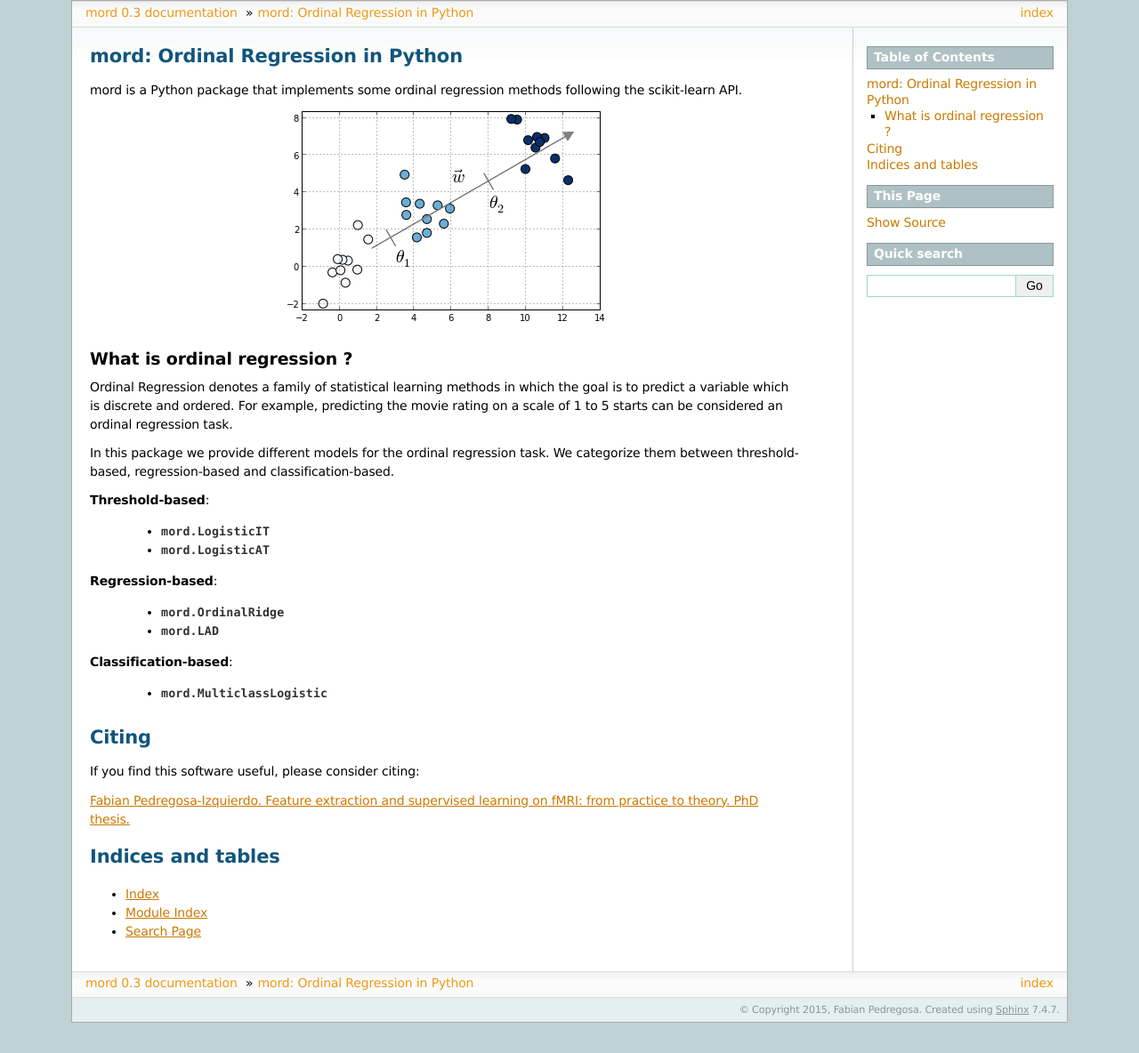
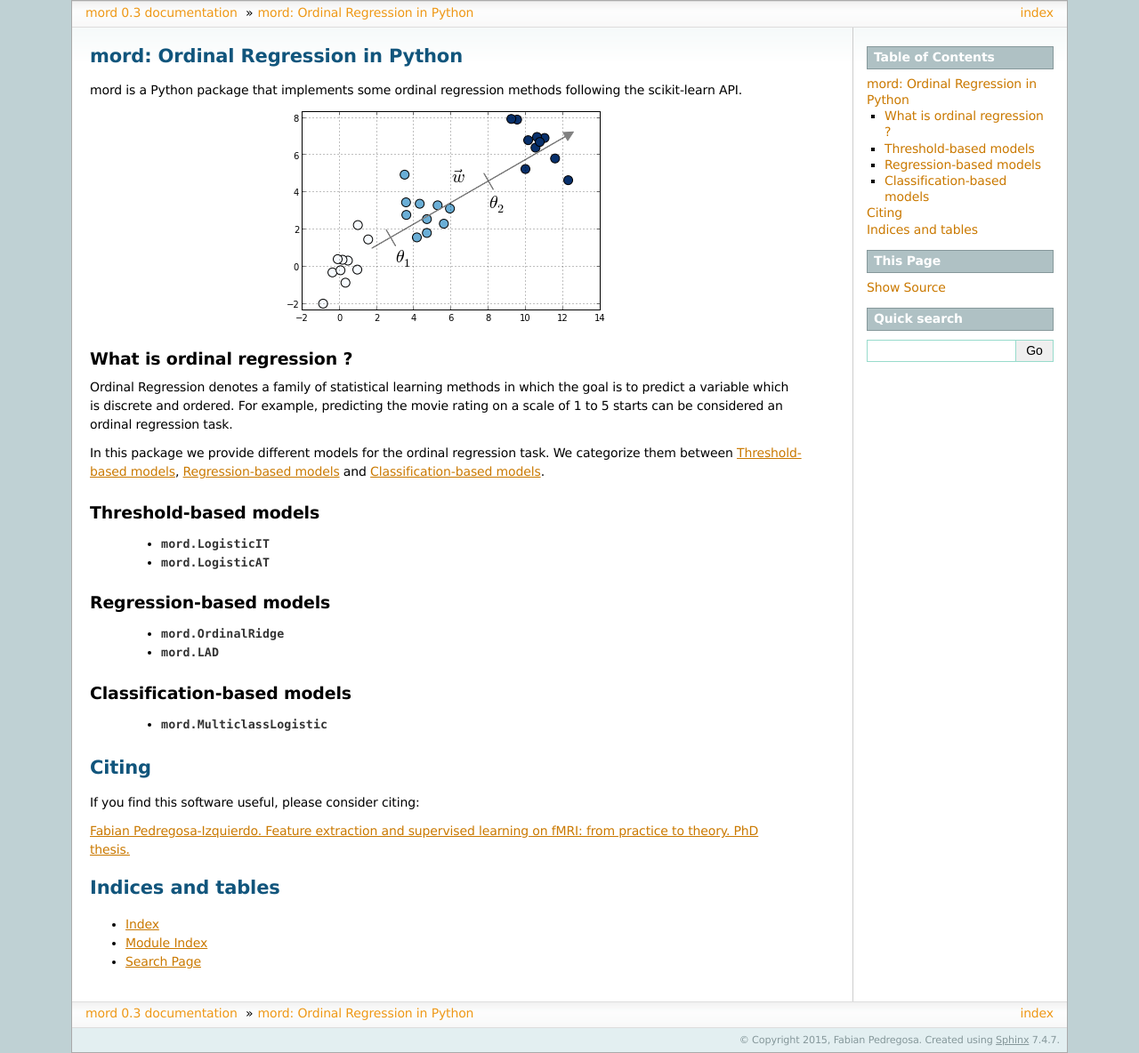
Before and after one commit to fabianp/mord, a Sphinx documentation site: the page built from doc/index.rst, in a window 1280 px wide. Shown: the whole page at 89% size. Built offline with Sphinx 7.4.7, drawn with Linux system fonts in a browser that asks for light colours; before the commit the page ends 1150 px from its top, so only the background shows below that.

Commit message:
better documentation

```diff
--- a/doc/index.rst
+++ b/doc/index.rst
@@ -17,20 +17,30 @@ What is ordinal regression ?
 
 Ordinal Regression denotes a family of statistical learning methods in which the goal is to predict a variable which is discrete and ordered. For example, predicting the movie rating on a scale of 1 to 5 starts can be considered an ordinal regression task.
 
-In this package we provide different models for the ordinal regression task. We categorize them between threshold-based, regression-based and classification-based.
+In this package we provide different models for the ordinal regression task. We categorize them between :ref:`threshold-based`, :ref:`regression-based` and :ref:`classification-based`.
 
 
-**Threshold-based**:
+.. _threshold-based:
+
+Threshold-based models
+----------------------
 
   * :class:`mord.LogisticIT`
   * :class:`mord.LogisticAT`
 
-**Regression-based**:
+
+.. _regression-based:
+
+Regression-based models
+-----------------------
 
   * :class:`mord.OrdinalRidge`
   * :class:`mord.LAD`
 
-**Classification-based**:
+.. _classification-based:
+
+Classification-based models
+---------------------------
 
   * :class:`mord.MulticlassLogistic`
 
```
